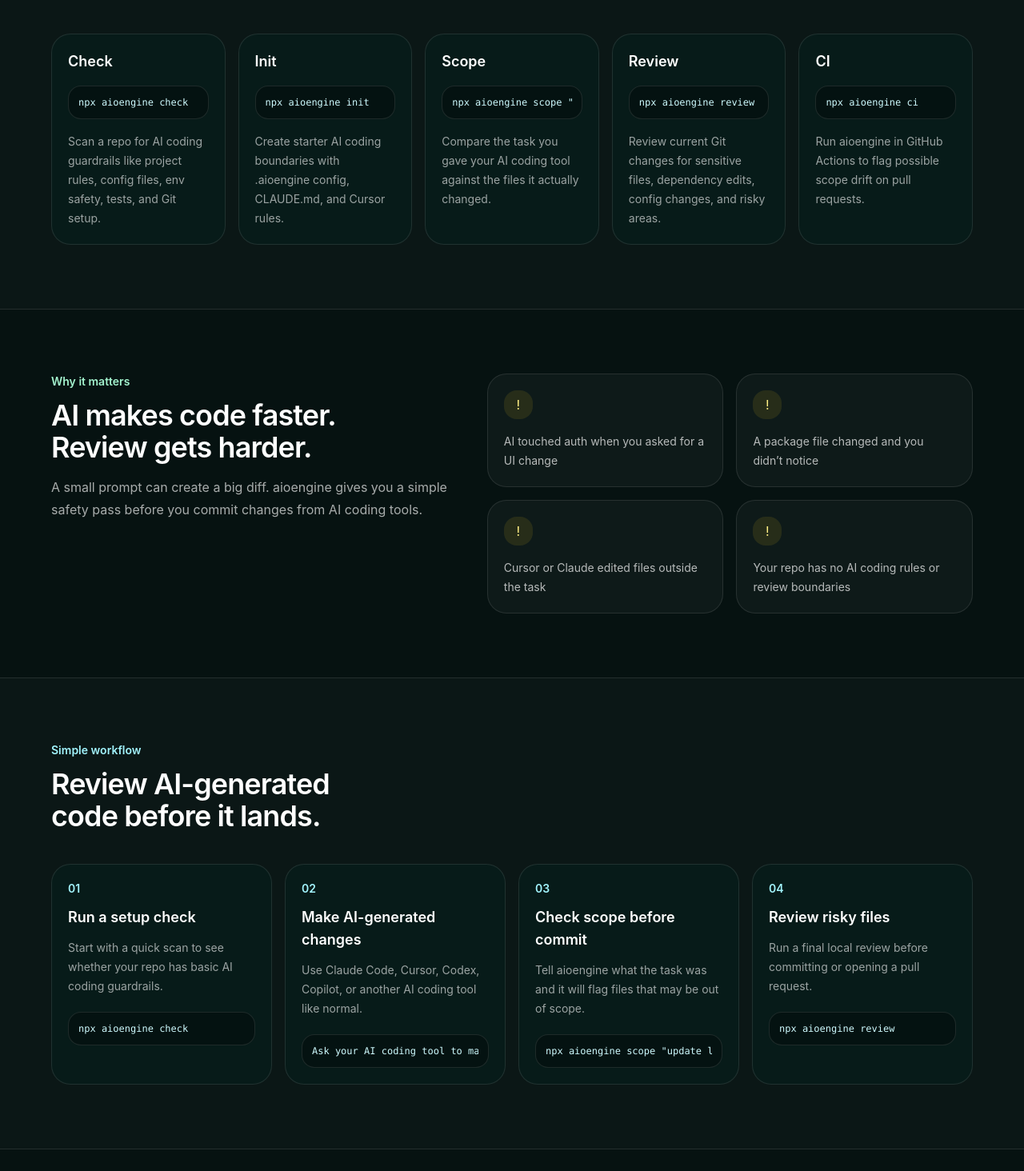
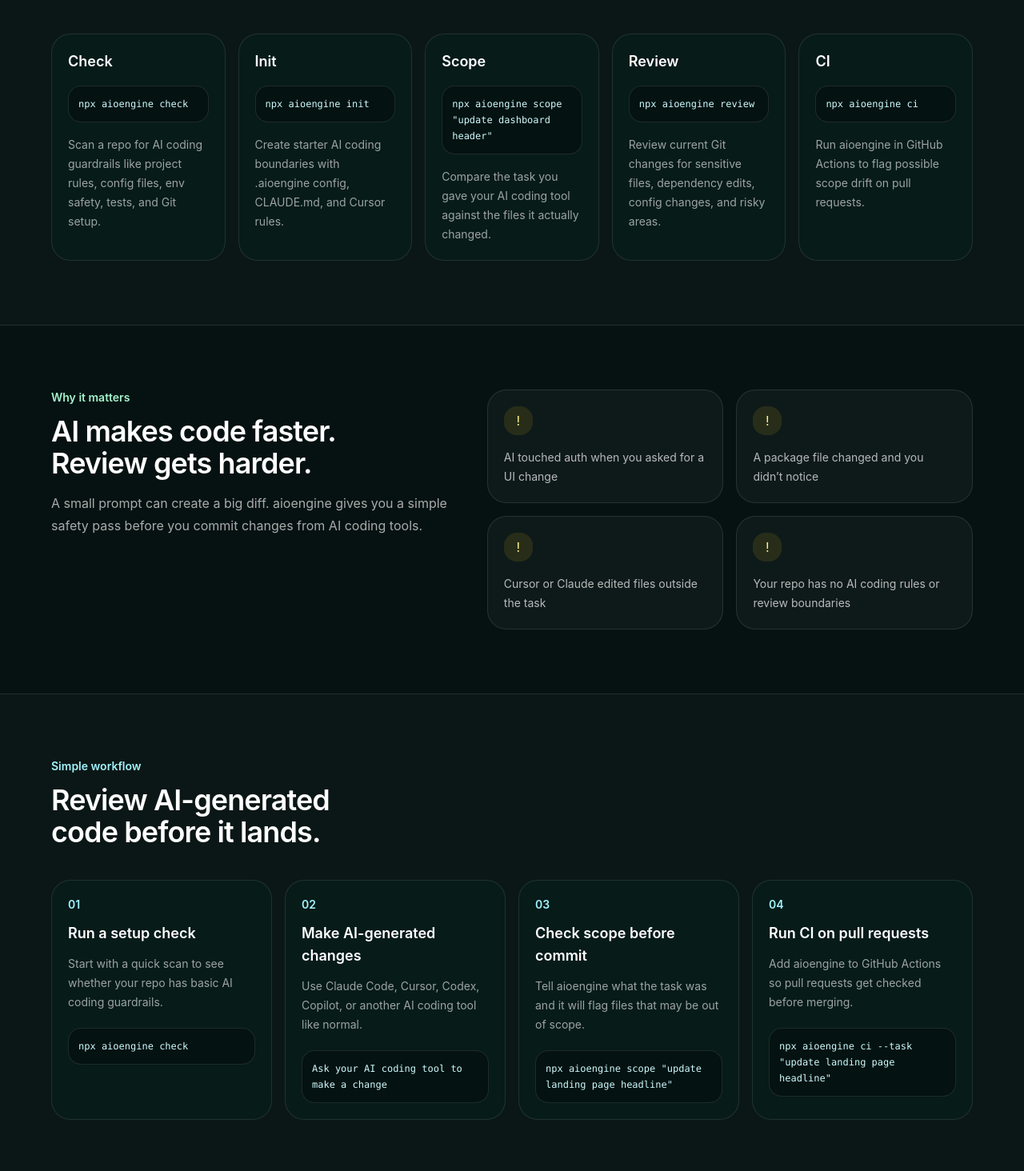
Before and after one commit to oliviaheninger-ux/aioengine, a Next.js app: page / in a window 1280 px wide. Shown: the part 1286-2750 px from the top of the page at 80% size. Built offline with nearby package versions, Linux system fonts and the light colour scheme.

Commit message:
Update landing page workflow copy

```diff
--- a/src/app/page.tsx
+++ b/src/app/page.tsx
@@ -72,10 +72,10 @@
   },
   {
     step: "04",
-    title: "Review risky files",
+    title: "Run CI on pull requests",
     description:
-      "Run a final local review before committing or opening a pull request.",
-    command: "npx aioengine review",
+      "Add aioengine to GitHub Actions so pull requests get checked before merging.",
+    command: 'npx aioengine ci --task "update landing page headline"',
   },
 ];
 
@@ -317,7 +317,7 @@
             </p>
           </div>
 
-          <div className="mt-10 grid gap-4 sm:grid-cols-2 lg:grid-cols-5">
+          <div className="mt-10 grid gap-4 sm:grid-cols-2 lg:grid-cols-3 xl:grid-cols-5">
             {toolkit.map((item) => (
               <div
                 key={item.title}
@@ -326,9 +326,9 @@
                 <h3 className="text-lg font-semibold">{item.title}</h3>
 
                 <div className="mt-4 max-w-full overflow-hidden rounded-2xl border border-white/10 bg-black/30 p-3">
-                  <code className="block overflow-x-auto whitespace-nowrap text-xs text-cyan-100">
-                    {item.command}
-                  </code>
+                  <code className="block whitespace-pre-wrap break-words text-xs leading-5 text-cyan-100">
+                  {item.command}
+                </code>
                 </div>
 
                 <p className="mt-4 text-sm leading-6 text-white/60">
@@ -400,10 +400,10 @@
                   {item.description}
                 </p>
                 <div className="mt-5 max-w-full overflow-hidden rounded-2xl border border-white/10 bg-black/30 p-3">
-                  <code className="block overflow-x-auto whitespace-nowrap text-xs text-cyan-100">
-                    {item.command}
-                  </code>
-                </div>
+                <code className="block whitespace-pre-wrap break-words text-xs leading-5 text-cyan-100">
+                  {item.command}
+                </code>
+              </div>
               </div>
             ))}
           </div>
```
